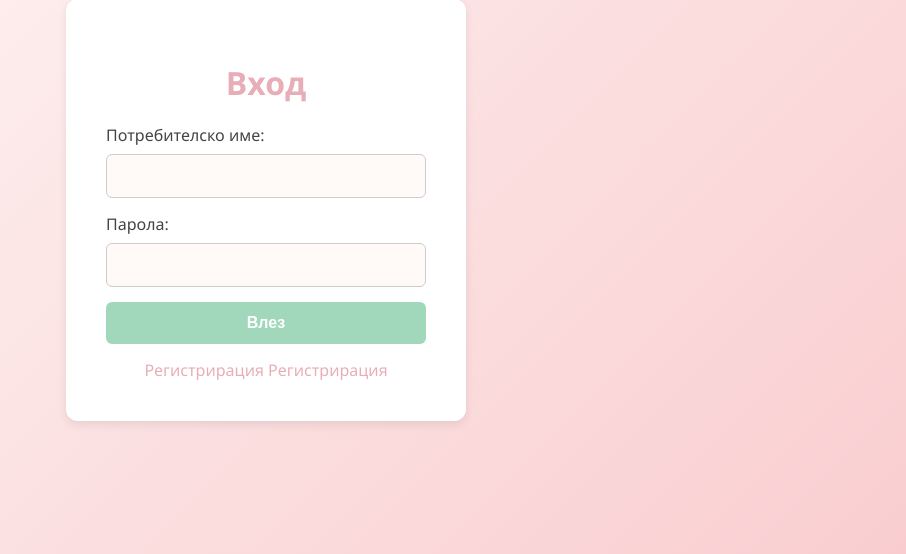
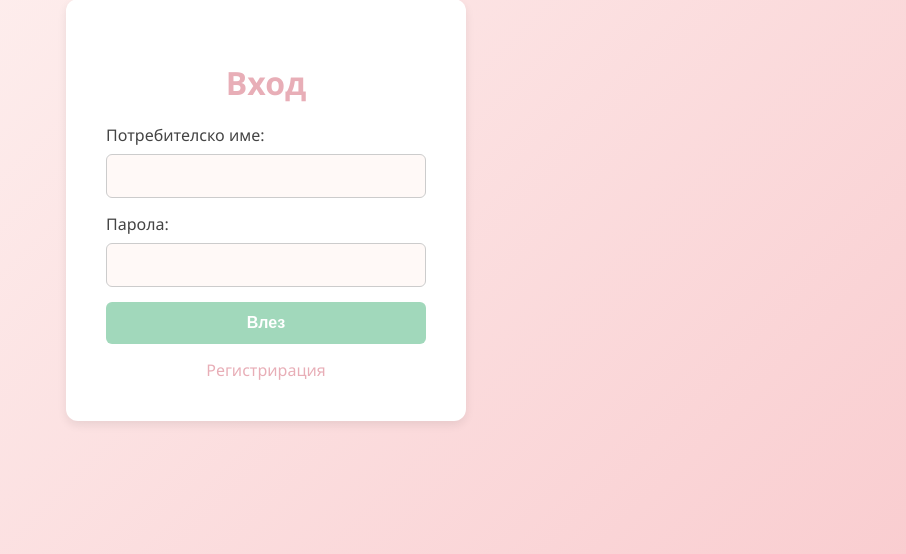
Before and after one commit to nia-pencheva/beauty-salon, a PHP site: page /login.php in a window 1280 px wide. Shown: the part 190-744 px from the top of the page, without its empty margins (374-1280 px from the left). Run offline with PHP 8.4, Linux system fonts and the light colour scheme.

Commit message:
Fixed register link appearing twice on login page

```diff
--- a/login.php
+++ b/login.php
@@ -161,7 +161,6 @@ if ($_SERVER['REQUEST_METHOD'] == 'POST') {
             <input type="password" id="password" name="password" required>
             <input type="submit" value="Влез">
         </form>
-         <a href='register.php'>Регистрирация</a>
 
         <a href='<?= $register_url ?>'>Регистрирация</a>
 
```
